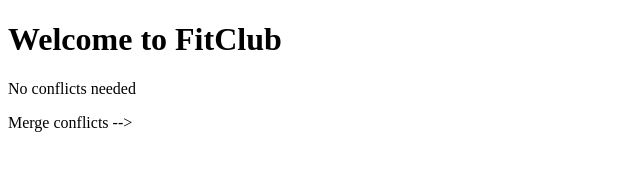
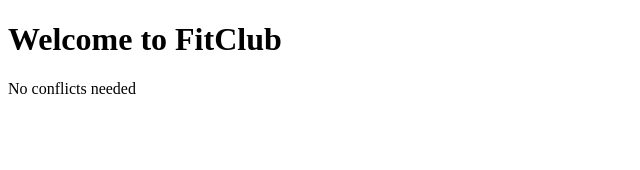
Before and after one commit to SelinLis/Project1, a plain HTML site: page index.html in a window 1280 px wide. Shown: the whole page, without its empty margins (0-640 px from the left). Drawn offline with Linux system fonts and the light colour scheme.

Commit message:
#5 updated at tix-6

```diff
--- a/index.html
+++ b/index.html
@@ -9,6 +9,7 @@
 <body>
     <h1>Welcome to FitClub</h1>
     <p>No conflicts needed</p>
-    <p>Merge conflicts --></p>
+
+
 </body>
 </html>
```
